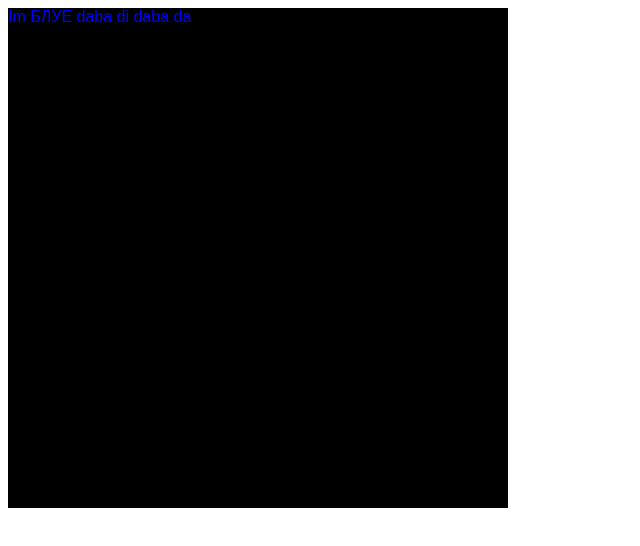
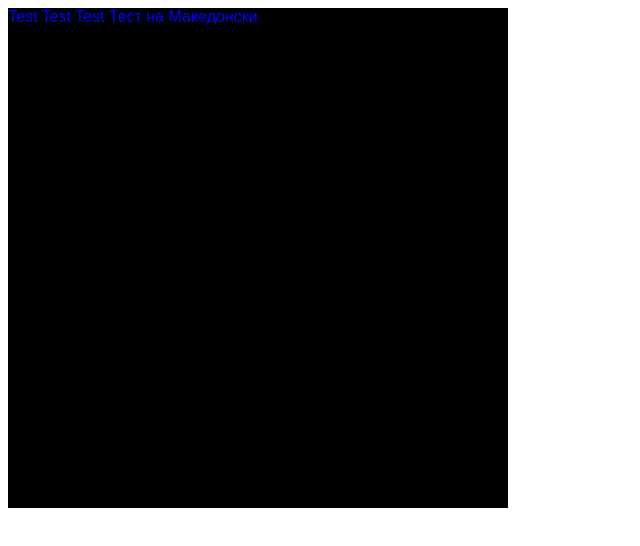
Before and after one commit to A-Godzo/TEST, a plain HTML site: page index.html in a window 1280 px wide. Shown: the whole page, without its empty margins (0-640 px from the left). Drawn offline with Linux system fonts and the light colour scheme.

Commit message:
Update index.html

```diff
--- a/index.html
+++ b/index.html
@@ -12,6 +12,6 @@
 
     <body>
 
-        <div>Im БЛУЕ daba di daba da </div>
+        <div>Test Test Test Тест на Македонски</div>
     </body>
 </html>
```
